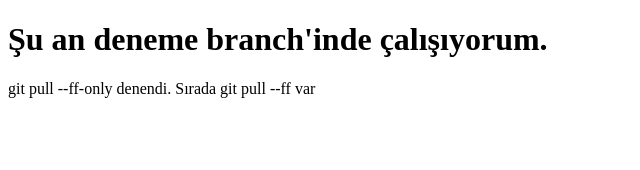
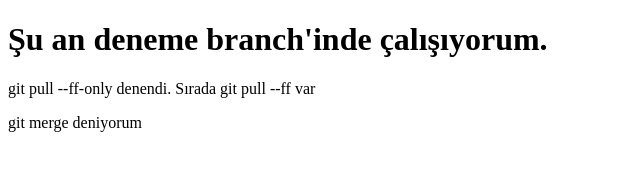
Before and after one commit to Dogukan-Ars/pullRequest-trial, a plain HTML site: page index.html in a window 1280 px wide. Shown: the whole page, without its empty margins (0-640 px from the left). Drawn offline with Linux system fonts and the light colour scheme.

Commit message:
merge deniyorum

```diff
--- a/index.html
+++ b/index.html
@@ -9,5 +9,6 @@
 <body>
     <h1>Şu an deneme branch'inde çalışıyorum.</h1>
     <p>git pull --ff-only denendi. Sırada git pull --ff var</p>
+    <p>git merge deniyorum</p>
 </body>
 </html>
```
